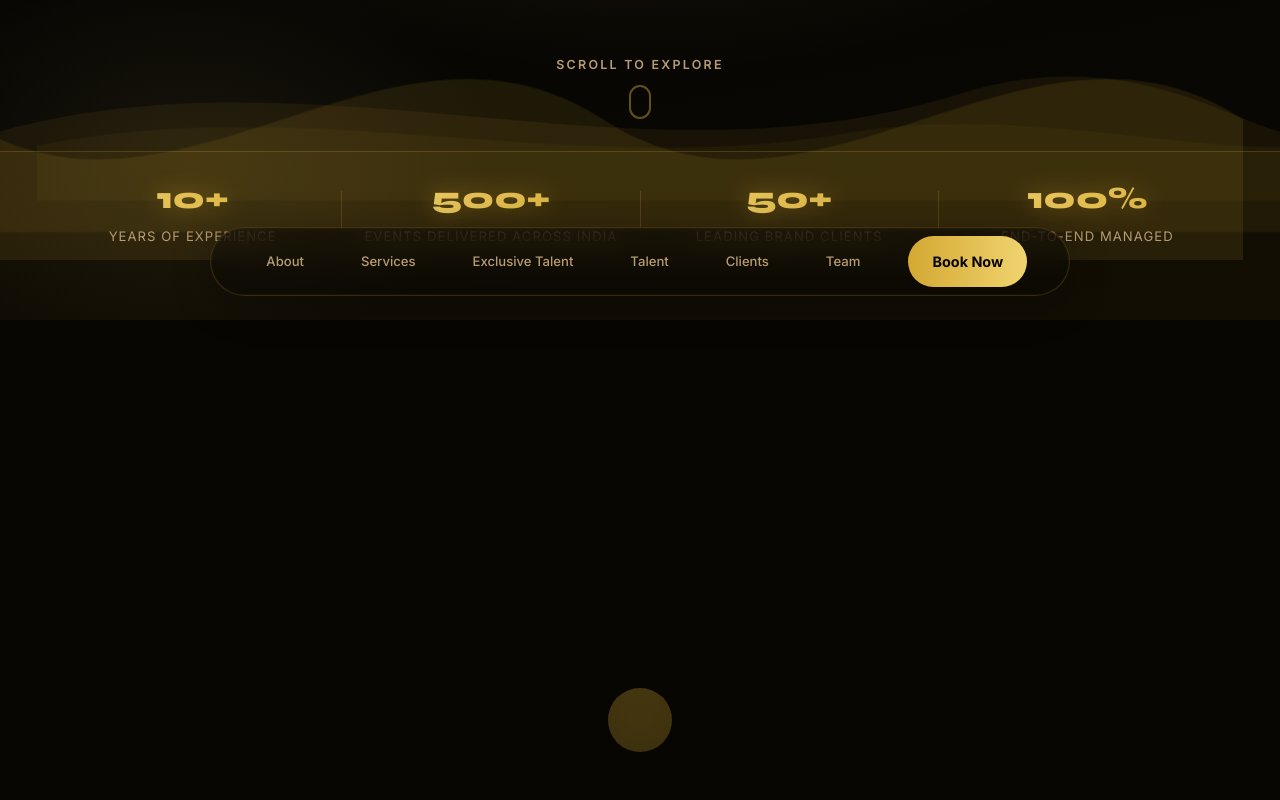
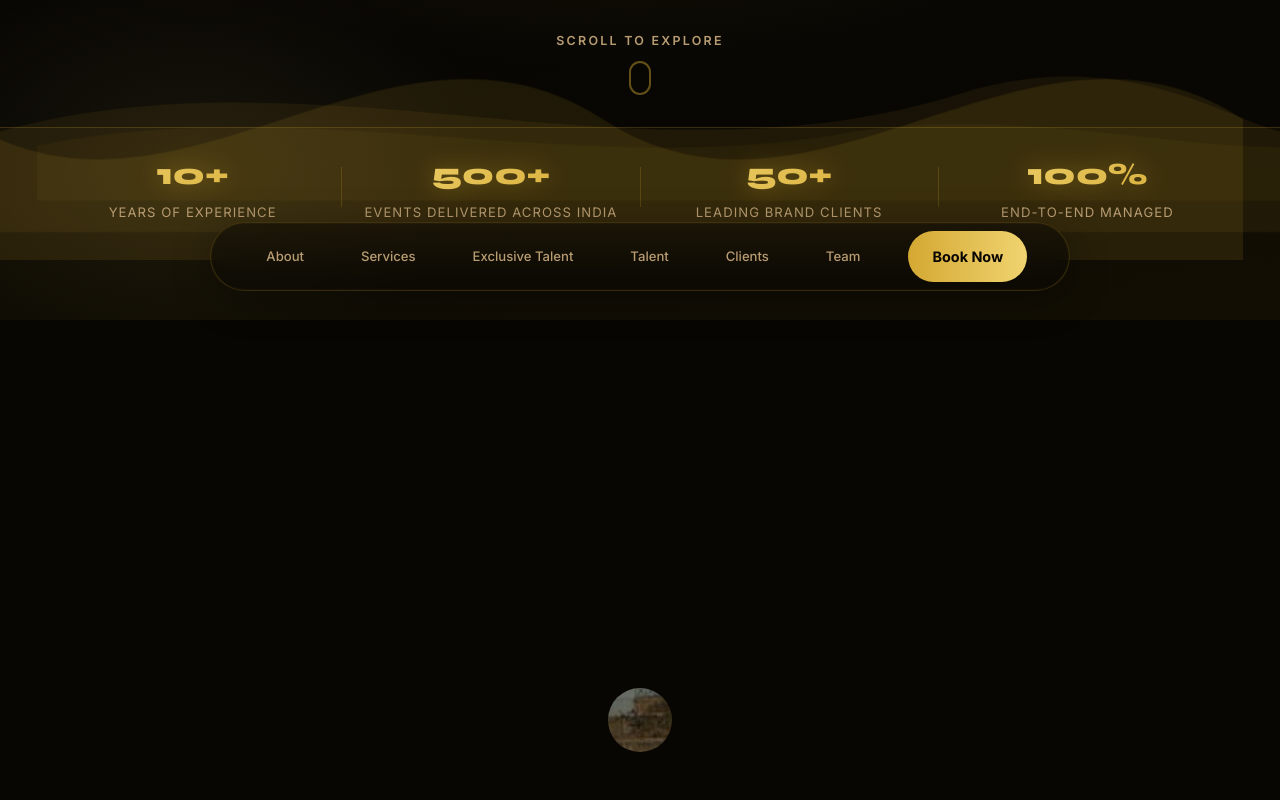
Before and after one commit to Rishav-Himmatramka/Coliseum-Talents, a React (Vite) app: page / in a window 1280 px wide. Shown: the part 480-1280 px from the top of the page. Built offline with nearby package versions, Linux system fonts and the light colour scheme.

Commit message:
Add Colosseum photo to circle portal, fix navbar overlap on TALENT word

```diff
--- a/src/components/Hero.css
+++ b/src/components/Hero.css
@@ -316,7 +316,7 @@
   z-index: 1;
   border-top: 1px solid var(--border);
   background: rgba(212, 168, 50, 0.04);
-  padding: 1.3rem 0 4.5rem; /* extra bottom so navbar doesn't overlap */
+  padding: 1.3rem 0 6rem; /* extra bottom so navbar doesn't overlap */
 }
 
 .stats-row {
--- a/src/components/Navbar.css
+++ b/src/components/Navbar.css
@@ -1,6 +1,6 @@
 .navbar {
   position: fixed;
-  bottom: 1.5rem;
+  bottom: 1.8rem;
   left: 50%;
   transform: translateX(-50%);
   z-index: 100;
--- a/src/components/ScrollTransition.css
+++ b/src/components/ScrollTransition.css
@@ -84,30 +84,17 @@
 .st-circle-bg {
   position: absolute;
   inset: 0;
-  background:
-    radial-gradient(ellipse 70% 70% at 50% 45%, rgba(212,168,50,0.22) 0%, transparent 65%),
-    radial-gradient(ellipse 100% 80% at 50% 100%, rgba(240,212,112,0.12) 0%, transparent 55%),
-    linear-gradient(160deg, #0f0b05 0%, #070603 60%, #0a0803 100%);
+  background-image: url('/About us background.jpg');
+  background-size: cover;
+  background-position: center 30%;
 }
 
-/* Stage spotlight ring effect */
 .st-circle-bg::after {
   content: '';
   position: absolute;
-  top: 50%;
-  left: 50%;
-  transform: translate(-50%, -50%);
-  width: min(600px, 70vw);
-  height: min(600px, 70vw);
-  border-radius: 50%;
-  background: radial-gradient(circle, rgba(212,168,50,0.14) 0%, transparent 70%);
+  inset: 0;
+  background: rgba(7, 6, 3, 0.55);
   pointer-events: none;
-  animation: spotlightPulse 3s ease-in-out infinite;
-}
-
-@keyframes spotlightPulse {
-  0%, 100% { transform: translate(-50%,-50%) scale(1); opacity: 1; }
-  50%       { transform: translate(-50%,-50%) scale(1.08); opacity: 0.75; }
 }
 
 .st-circle-content {
```
